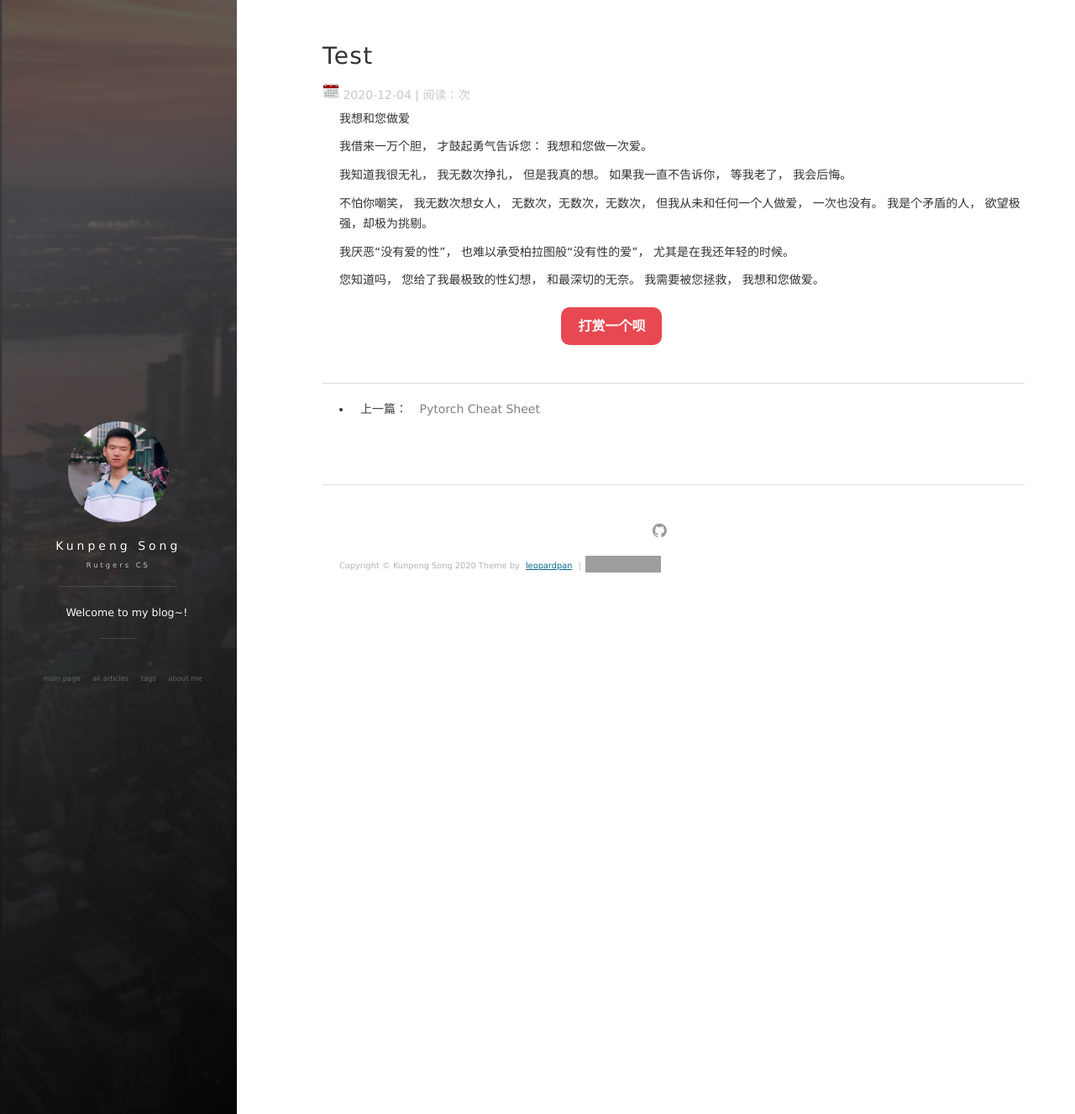
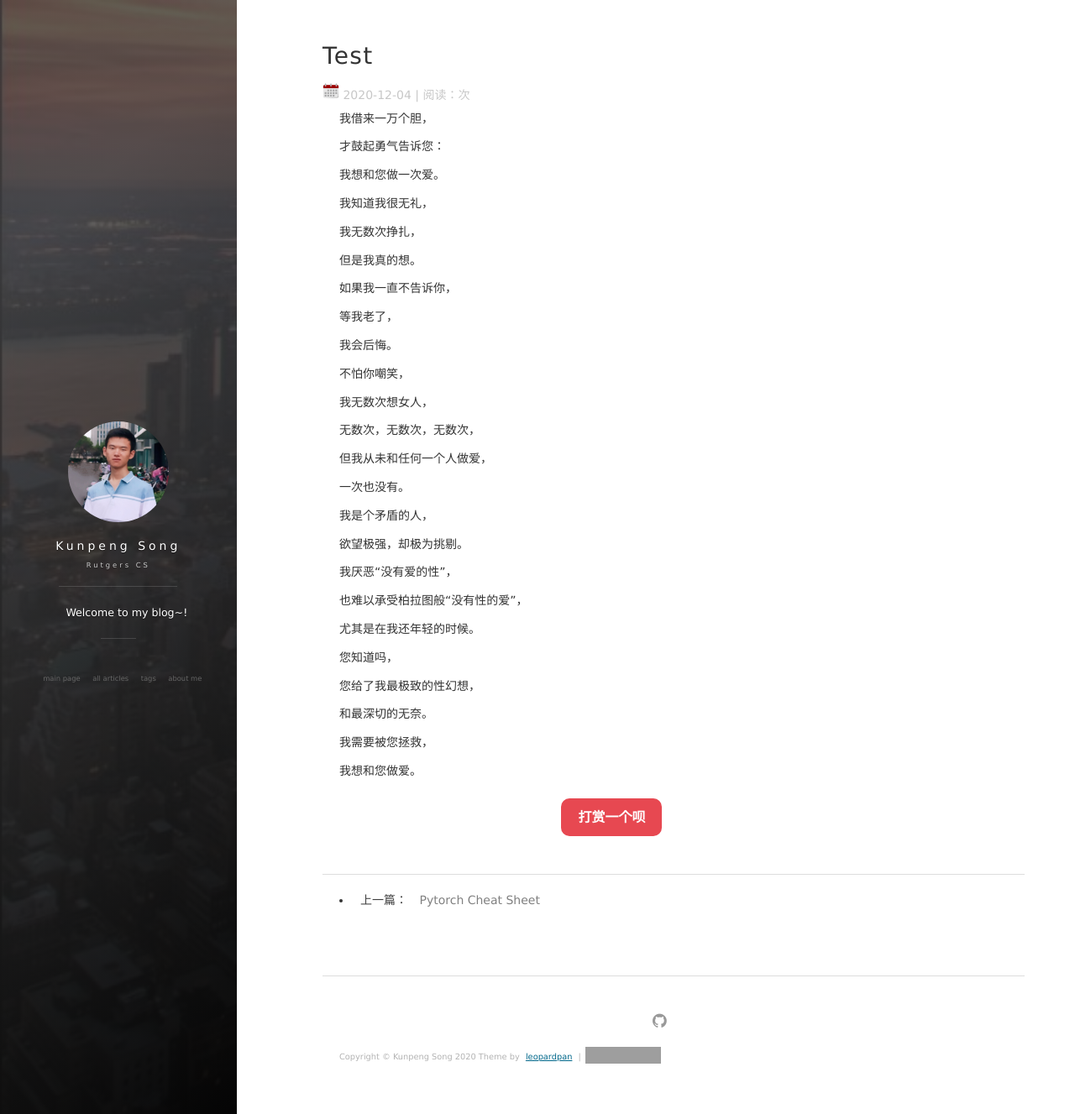
Before and after one commit to KunpengSong/KunpengSong.github.io, a Jekyll site: the page built from _posts/2020-12-04-test.md, in a window 1280 px wide and 1327 px high. Shown: the whole window at 84% size. Built offline with Jekyll 4.4.1, drawn with Linux system fonts in a browser that asks for light colours; nearby versions of some CDN libraries; our own code applies the rules of GitHub Pages for plain Markdown files; grey boxes are pictures that could not be loaded.

Commit message:
Update 2020-12-04-test.md

```diff
--- a/_posts/2020-12-04-test.md
+++ b/_posts/2020-12-04-test.md
@@ -1,30 +1,51 @@
-我想和您做爱
+我借来一万个胆，
 
-我借来一万个胆，
 才鼓起勇气告诉您：
+
 我想和您做一次爱。
 
+
 我知道我很无礼，
+
 我无数次挣扎，
+
 但是我真的想。
+
 如果我一直不告诉你，
+
 等我老了，
+
 我会后悔。
 
+
 不怕你嘲笑，
+
 我无数次想女人，
+
 无数次，无数次，无数次，
+
 但我从未和任何一个人做爱，
+
 一次也没有。
+
 我是个矛盾的人，
+
 欲望极强，却极为挑剔。
 
+
 我厌恶“没有爱的性”，
+
 也难以承受柏拉图般“没有性的爱”，
+
 尤其是在我还年轻的时候。
 
+
 您知道吗，
+
 您给了我最极致的性幻想，
+
 和最深切的无奈。
+
 我需要被您拯救，
+
 我想和您做爱。
```
